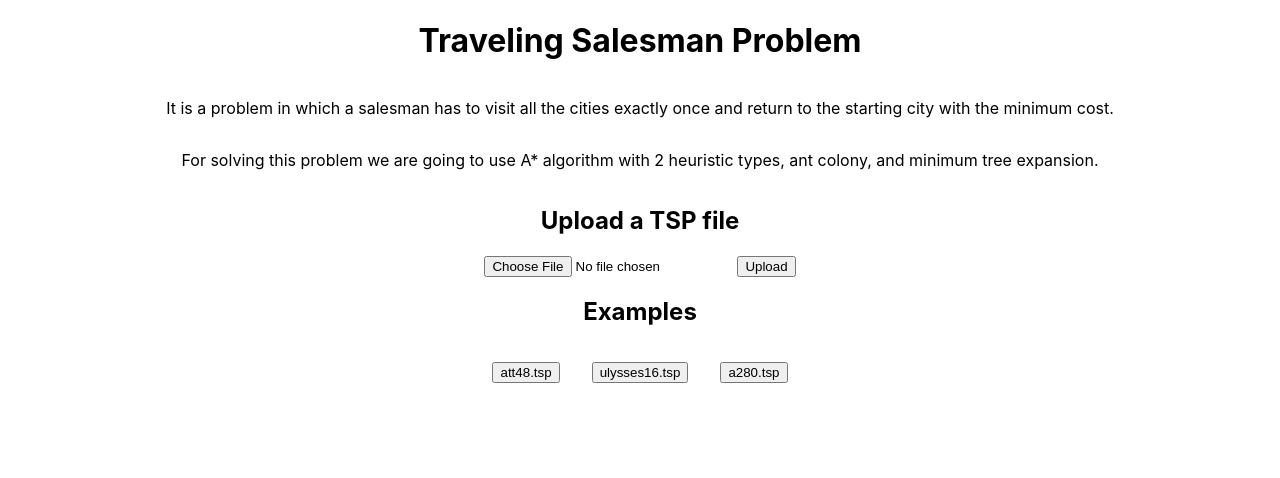
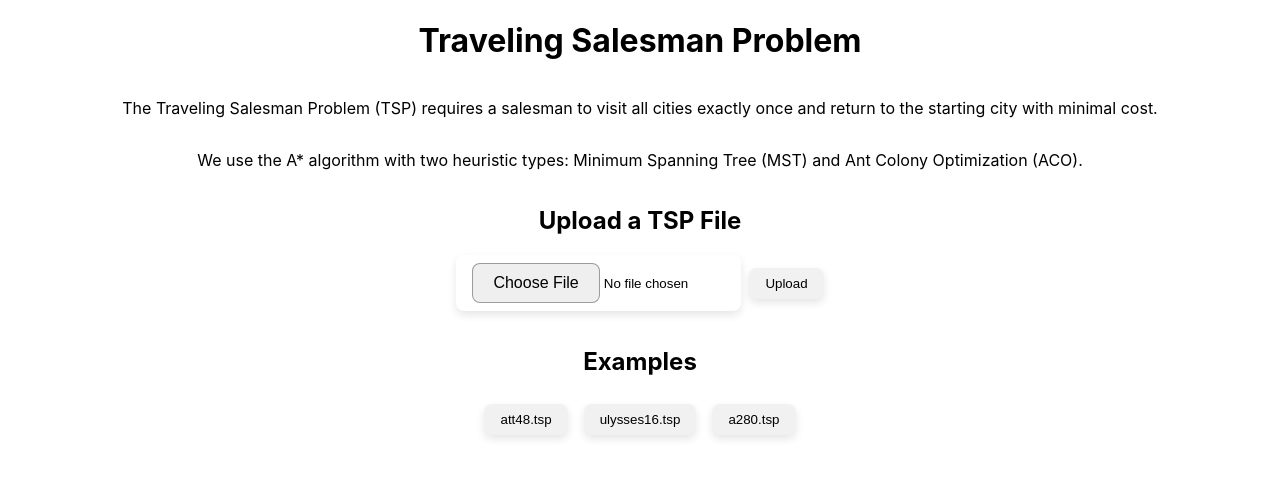
Before and after one commit to pausa11/tsp-solver, a React (Create React App) app: page / in a window 1280 px wide. Shown: the top 478 px of the page. Built offline with nearby package versions, Linux system fonts and the light colour scheme.

Commit message:
mejora en los estilos de los botones

```diff
--- a/src/App.css
+++ b/src/App.css
@@ -1,38 +1,37 @@
-.App {
-  text-align: center;
+button {
+  border-radius: 1vh;
+  border: none;
+  background-color: #f1f1f1;
+  padding: 1vh 2vh;
+  box-shadow: 0 0.5vh 1vh rgba(0, 0, 0, 0.1);
 }
 
-.App-logo {
-  height: 40vmin;
-  pointer-events: none;
+button:hover {
+  background-color: #2272e3;
+  color: #f1f1f1;
 }
 
-@media (prefers-reduced-motion: no-preference) {
-  .App-logo {
-    animation: App-logo-spin infinite 20s linear;
-  }
+input {
+  border-radius: 1vh;
+  border: none;
+  padding: 1vh 2vh;
+  box-shadow: 0 0.5vh 1vh rgba(0, 0, 0, 0.1);
 }
 
-.App-header {
-  background-color: #282c34;
-  min-height: 100vh;
-  display: flex;
-  flex-direction: column;
-  align-items: center;
-  justify-content: center;
-  font-size: calc(10px + 2vmin);
-  color: white;
+input:focus {
+  outline: none;
 }
 
-.App-link {
-  color: #61dafb;
+input[type="file"]::-webkit-file-upload-button {
+  border-radius: 1vh;
+  color: rgb(0, 0, 0); /* White text */
+  padding: 10px 20px; /* Some padding */
+  border: .2vh solid #61616195; /* Remove borders */
+  cursor: pointer; /* Pointer/hand icon */
+  font-size: 2vh; /* Increase font size */
 }
 
-@keyframes App-logo-spin {
-  from {
-    transform: rotate(0deg);
-  }
-  to {
-    transform: rotate(360deg);
-  }
+input[type="file"]::-webkit-file-upload-button:hover {
+  background-color: #2272e3;
+  color: #f1f1f1;
 }
--- a/src/App.js
+++ b/src/App.js
@@ -2,6 +2,7 @@ import React, { useState, useRef } from 'react';
 import VisualizeTSPmap from './components/visualizeTSPmap';
 import LoaderSpinner from './components/loaderSpinner';
 import { solve_tsp } from './algorithms/tspsolver';
+import './App.css';
 
 function App() {
   const [isFileUploaded, setIsFileUploaded] = useState(false);
@@ -10,22 +11,13 @@ function App() {
   const [solution, setSolution] = useState(null);
   const [isLoading, setIsLoading] = useState(false);
   const fileInputRef = useRef(null);
-  const [uploadedFile, setUploadedFile] = useState(null);
 
   const handleUpload = () => {
     const file = fileInputRef.current.files[0];
     if (file) {
-      setUploadedFile(file);
       const reader = new FileReader();
       reader.onload = (e) => {
-        const lines = e.target.result.split('\n');
-        const parsedCities = lines
-          .slice(lines.findIndex(line => line.includes('NODE_COORD_SECTION')) + 1)
-          .filter(line => line && !line.includes('EOF'))
-          .map(line => {
-            const [, x, y] = line.trim().split(/\s+/);
-            return { x: parseFloat(x), y: parseFloat(y) };
-          });
+        const parsedCities = parseCities(e.target.result);
         setCities(parsedCities);
         setIsFileUploaded(true);
         alert('File uploaded successfully');
@@ -34,122 +26,103 @@ function App() {
     }
   };
 
-  const handleExampleUpload = (filePath) => {
+  const handleExampleUpload = async (filePath) => {
     setIsLoading(true);
-    fetch(filePath)
-      .then(response => response.text())
-      .then(text => {
-        const lines = text.split('\n');
-        const parsedCities = lines
+    try {
+      const response = await fetch(filePath);
+      const text = await response.text();
+      const parsedCities = parseCities(text);
+      setCities(parsedCities);
+      setIsFileUploaded(true);
+      alert('Example file loaded successfully');
+    } catch (error) {
+      console.error("Error loading example file:", error);
+    } finally {
+      setIsLoading(false);
+    }
+  };
+
+  const parseCities = (fileContent) => {
+    const lines = fileContent.split('\n');
+    return lines
       .slice(lines.findIndex(line => line.includes('NODE_COORD_SECTION')) + 1)
       .filter(line => line && !line.includes('EOF'))
       .map(line => {
         const [, x, y] = line.trim().split(/\s+/);
         return { x: parseFloat(x), y: parseFloat(y) };
       });
-        setCities(parsedCities);
-        setIsFileUploaded(true);
-        alert('Example file loaded successfully');
-      })
-      .catch(error => console.error("Error loading example file:", error))
-      .finally(() => setIsLoading(false));
   };
 
   const handleSolveTSP = () => {
-    if (heuristicType === 'mst' && (cities.length > 0 || uploadedFile)) {
+    if (heuristicType && cities.length > 0) {
       setIsLoading(true);
-      const solution = solve_tsp(cities);
+      const solution = solve_tsp(cities, heuristicType);
       setSolution(solution);
       setIsLoading(false);
     }
   };
 
   const tspExamples = [
-    {
-      name: 'att48.tsp',
-      filePath: './tspProblems/att48.tsp',
-    },
-    {
-      name: 'ulysses16.tsp',
-      filePath: './tspProblems/ulysses16.tsp',
-    },
-    {
-      name:'a280.tsp',
-      filePath: './tspProblems/a280.tsp',
-    }
+    { name: 'att48.tsp', filePath: './tspProblems/att48.tsp' },
+    { name: 'ulysses16.tsp', filePath: './tspProblems/ulysses16.tsp' },
+    { name: 'a280.tsp', filePath: './tspProblems/a280.tsp' }
   ];
 
   return (
-    <div id="app" style={{ textAlign: 'center', height: '100vh', width: '100vw',display:'flex',flexDirection:'column',alignItems:'center',overflow:'auto' }}>
+    <div id="app" style={{ textAlign: 'center', height: '100vh', width: '100vw', display: 'flex', flexDirection: 'column', alignItems: 'center', overflow: 'auto' }}>
+      <h1>Traveling Salesman Problem</h1>
+      <p>The Traveling Salesman Problem (TSP) requires a salesman to visit all cities exactly once and return to the starting city with minimal cost.</p>
+      <p>We use the A* algorithm with two heuristic types: Minimum Spanning Tree (MST) and Ant Colony Optimization (ACO).</p>
 
-      <h1>Traveling Salesman Problem</h1>
-      <p>
-        It is a problem in which a salesman has to visit all the cities exactly once and return to the starting city with the minimum cost.
-      </p>
-      <p>
-        For solving this problem we are going to use A* algorithm with 2 heuristic types, ant colony, and minimum tree expansion.
-      </p>
-
-      <div id="upload-section">
-        <h2>Upload a TSP file</h2>
-        <input type="file" ref={fileInputRef} accept=".tsp" />
-        <button onClick={handleUpload}>Upload</button>
+      <div id="upload-section" style={{ marginBottom: '2vh' }}>
+        <h2>Upload a TSP File</h2>
+        <input type="file" ref={fileInputRef} accept=".tsp" className="file-upload-button" />
+        <button onClick={handleUpload} style={{ marginLeft: '1vh' }}>Upload</button>
       </div>
 
-      <div id="examples-section">
+      <div id="examples-section" style={{ marginBottom: '2vh' }}>
         <h2>Examples</h2>
-        {
-          tspExamples.map(example => (
-            <button key={example.name} onClick={() => handleExampleUpload(example.filePath)} style={{margin:'2vh'}}>
+        {tspExamples.map(example => (
+          <button key={example.name} onClick={() => handleExampleUpload(example.filePath)} style={{ margin: '1vh' }}>
             {example.name}
           </button>
-          ))
-        }
+        ))}
       </div>
 
-      {
-        isFileUploaded && (
-          <div style={{width:'100%'}}>
+      {isFileUploaded && (
+        <div style={{ width: '100%' }}>
           <div id="map-container" style={{ width: '100%', display: 'flex', justifyContent: 'center', alignItems: 'center', marginTop: '1vh' }}>
             <VisualizeTSPmap cities={cities} />
           </div>
 
-            <div>
-              <h2>Choose a heuristic type</h2>
-              <button onClick={() => setHeuristicType('mst')}>MST</button>
-              {/* <button onClick={() => setHeuristicType('ant-colony')}>Ant Colony</button> */}
+          <div style={{ marginTop: '2vh' }}>
+            <h2>Choose a Heuristic Type</h2>
+            <button onClick={() => setHeuristicType('mst')} style={{ marginRight: '1vh' }}>MST</button>
           </div>
 
-            {
-              heuristicType && (
-                <div>
-                  <p>Heuristic type: {heuristicType}</p>
-                  <button onClick={handleSolveTSP}>Solve TSP</button>
+          {heuristicType && (
+            <div style={{ marginTop: '2vh' }}>
+              <p>Heuristic Type: {heuristicType}</p>
+              <button onClick={handleSolveTSP} style={{ marginTop: '1vh' }}>Solve TSP</button>
             </div>
-              )
-            }
+          )}
 
-            {
-              isLoading && <LoaderSpinner />
-            }
+          {isLoading && <LoaderSpinner />}
 
-            {
-              solution && !isLoading && (
-                <div style={{width:'100%',display:'flex',flexDirection:'column',justifyContent:'center',alignItems:'center'}}>
+          {solution && !isLoading && (
+            <div style={{ marginTop: '2vh' }}>
               <h3>Solution</h3>
-                  <div style={{display:'flex',justifyContent:'center',alignItems:'center',width:'50%'}}>
-                    <p style={{}}>Best path: {solution.path.join(' -> ')}</p>
+              <div style={{ marginBottom: '1vh' }}>
+                <p>Best Path: {solution.path.join(' -> ')}</p>
               </div>
               <p>Cost: {solution.totalCost}</p>
               <div id="map-solution-container" style={{ width: '100%', display: 'flex', justifyContent: 'center', alignItems: 'center', marginTop: '1vh' }}>
                 <VisualizeTSPmap cities={cities} solution={solution.path} />
               </div>
             </div>
-              )
-            }
+          )}
         </div>
-        )
-      }
+      )}
     </div>
   );
 }
```
Lines whose indentation alone changed are shown as unchanged.
